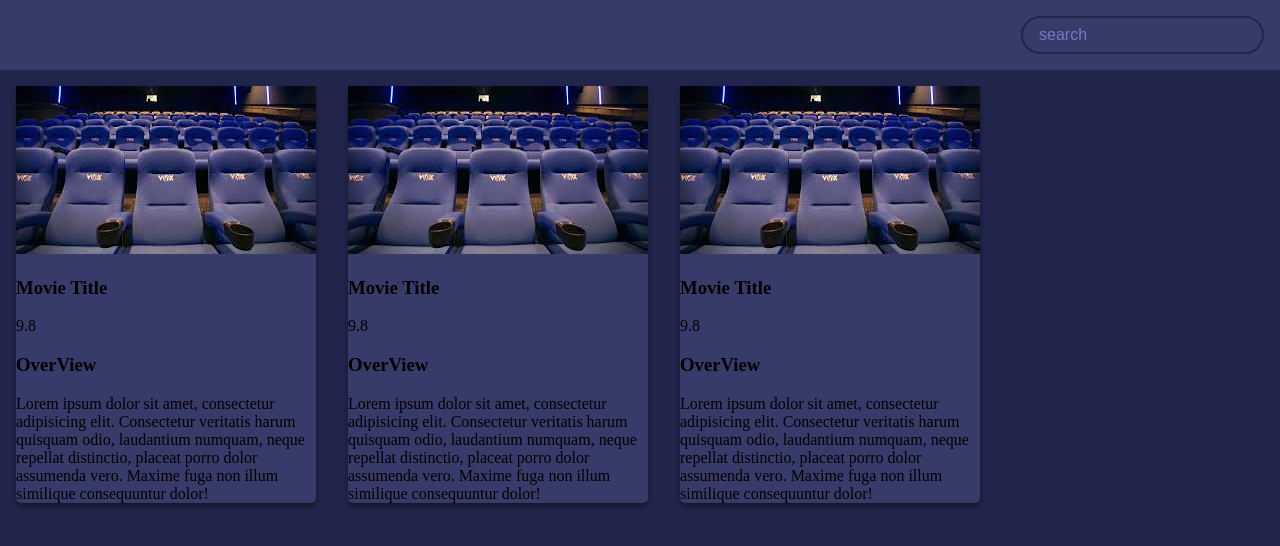
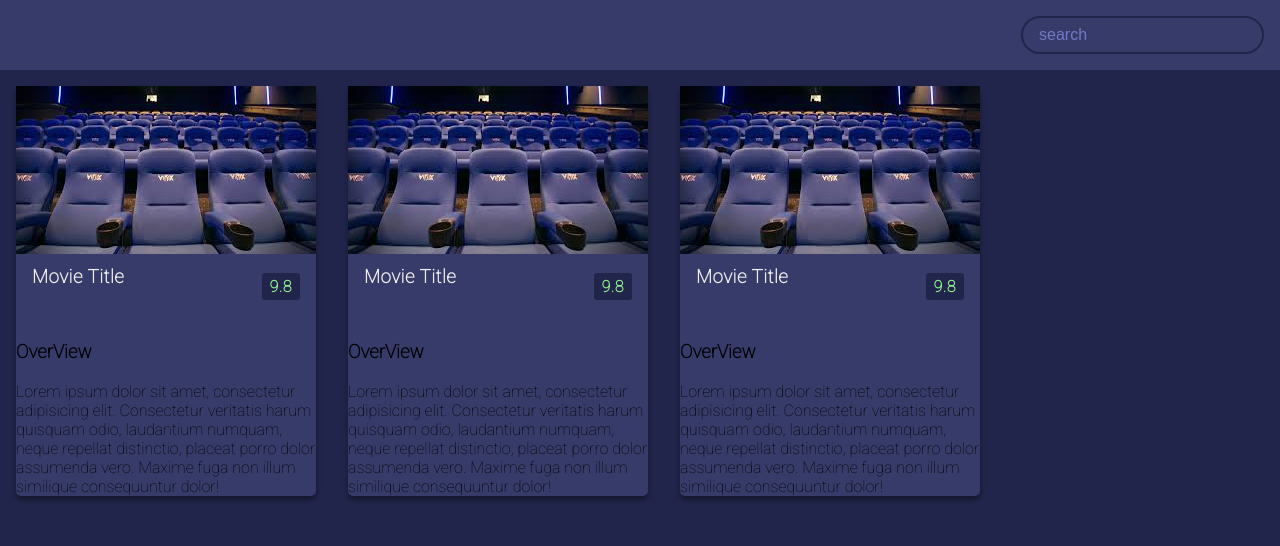
Before and after one commit to Si-maher/Movie-App, a plain HTML site: page index.html in a window 1280 px wide. Drawn offline with Linux system fonts and the light colour scheme.

Commit message:
added styles to movie span, h3

```diff
--- a/styles.css
+++ b/styles.css
@@ -1,3 +1,5 @@
+@import url('https://fonts.googleapis.com/css2?family=Roboto:wght@100&display=swap');
+
  :root {
      --primary-color:#22254b;
      --secondary-color:#373b69;
@@ -8,7 +10,7 @@
  body {
      background-color: var(--primary-color);
      margin: 0;
-     font-family: 'Times New Roman', Times, serif;
+     font-family: 'Roboto', Times, serif;
  }
  header {
      display: flex;
@@ -47,3 +49,32 @@
  .movie img {
      width: 100%;
  }
+
+ .movie-info {
+     color:#eee;
+     display: flex;
+     justify-content: space-between;
+     align-items: center;
+     padding: 0.5rem 1rem 1rem;
+     letter-spacing: 0.5px;
+
+
+
+ }
+ .movie-info h3 {
+     margin-top: 0;
+ }
+ .movie-info span {
+     background-color: var(--primary-color);
+     padding: 0.25rem 0.5rem;
+     border-radius: 3px;
+     font-weight: bold;
+ }
+ .movie-info span.green
+ {color: lightgreen;}
+
+ .movie-info span.orange
+  {color: orange;}
+
+ .movie-info span.red
+  {color: red;}
```
